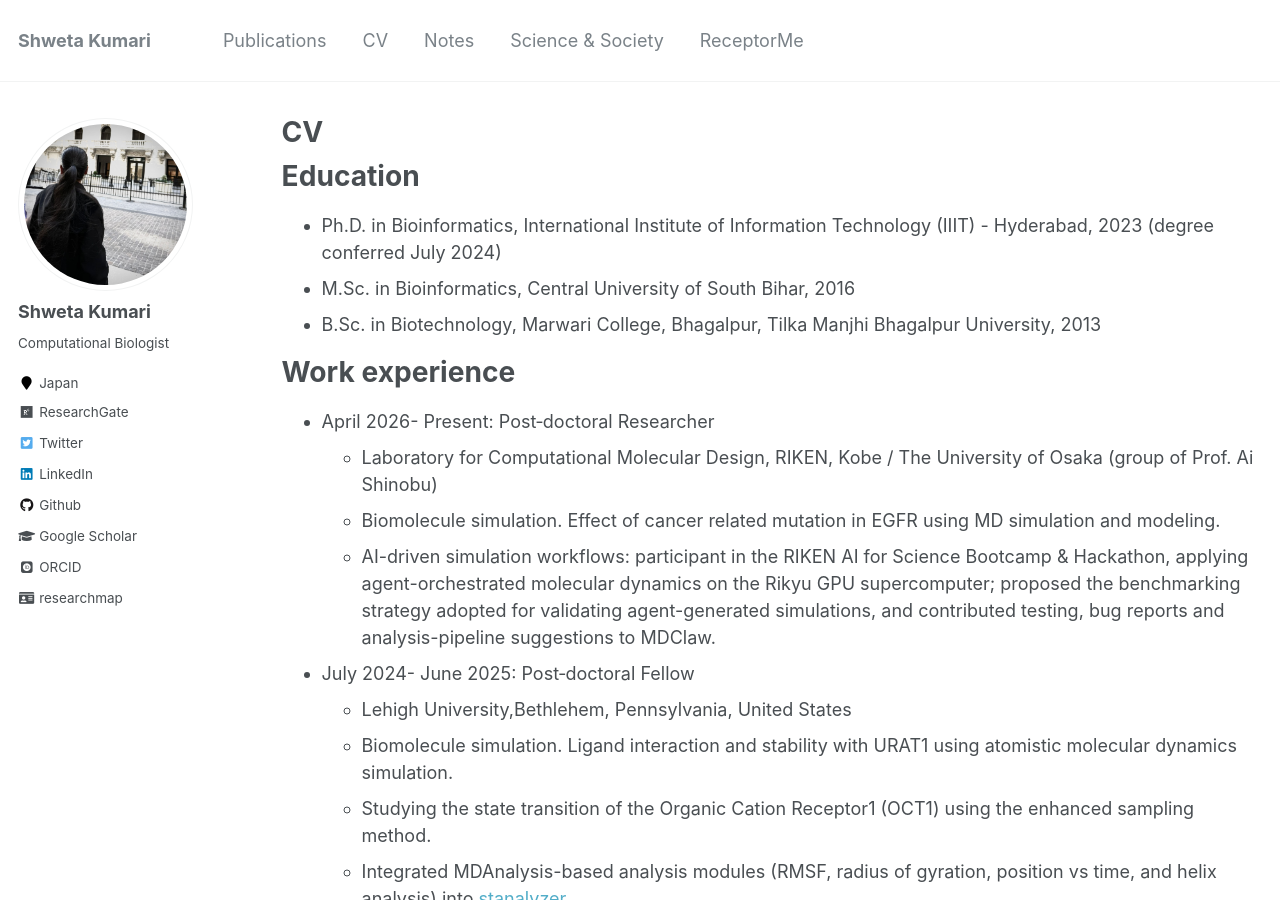
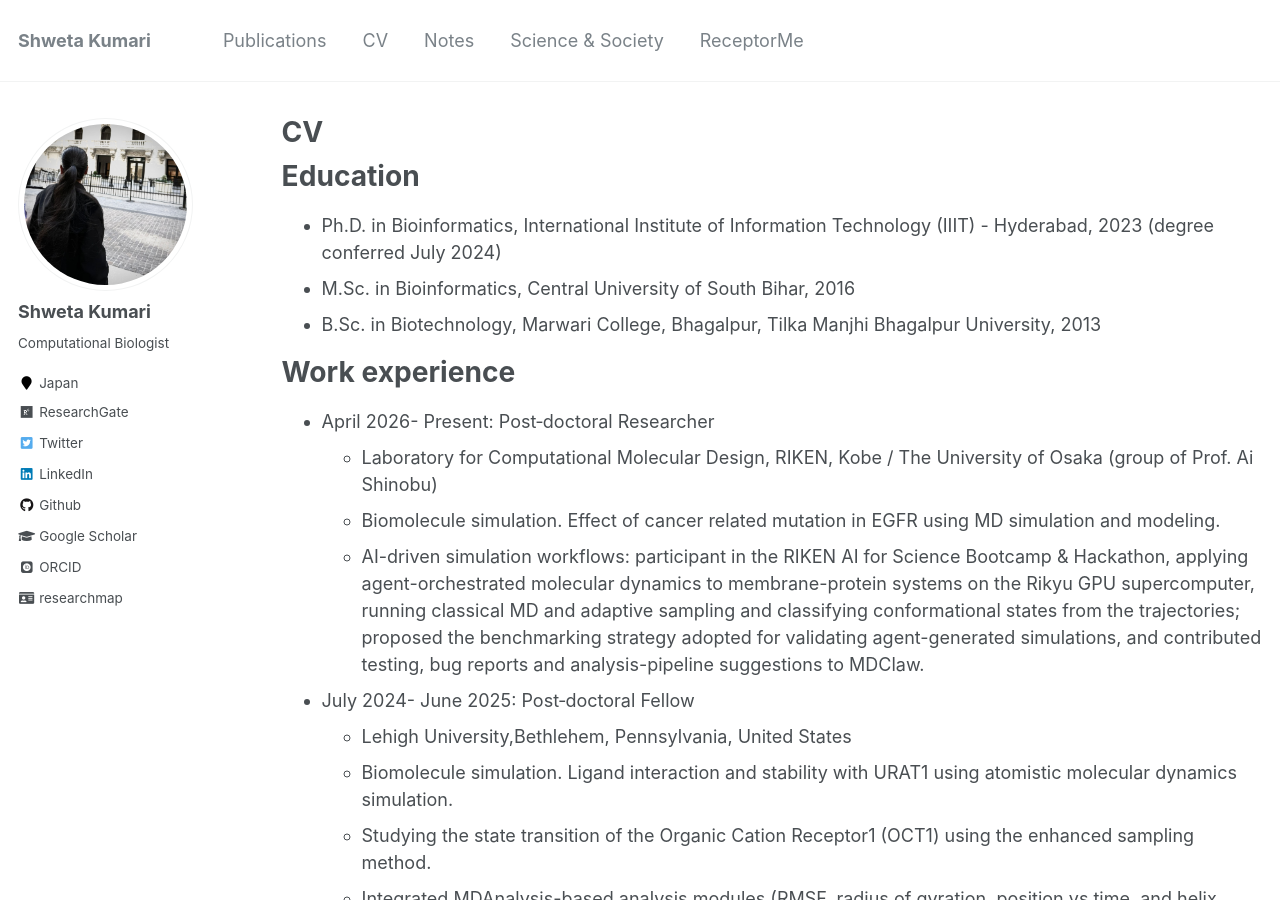
Before and after one commit to shweta-Moni/shweta-Moni.github.io, a Jekyll site: the page built from _pages/cv.md, in a window 1280 px wide and 900 px high. Built offline with Jekyll 4.4.1, drawn with Linux system fonts in a browser that asks for light colours; some web fonts are replaced; some of the changed text lies outside the part shown.

Commit message:
Enhance CV with detailed simulation workflows and presentations
Expanded details on AI-driven simulation workflows and clarified the application to membrane-protein systems. Updated conference presentation details for clarity.

```diff
--- a/_pages/cv.md
+++ b/_pages/cv.md
@@ -21,7 +21,7 @@ Work experience
 * April 2026- Present: Post‑doctoral Researcher
    * Laboratory for Computational Molecular Design, RIKEN, Kobe / The University of Osaka (group of Prof. Ai Shinobu)
    * Biomolecule simulation. Effect of cancer related mutation in EGFR using MD simulation and modeling.
-   * AI-driven simulation workflows: participant in the RIKEN AI for Science Bootcamp & Hackathon, applying agent-orchestrated molecular dynamics on the Rikyu GPU supercomputer; proposed the benchmarking strategy adopted for validating agent-generated simulations, and contributed testing, bug reports and analysis-pipeline suggestions to MDClaw.
+   * AI-driven simulation workflows: participant in the RIKEN AI for Science Bootcamp & Hackathon, applying agent-orchestrated molecular dynamics to membrane-protein systems on the Rikyu GPU supercomputer, running classical MD and adaptive sampling and classifying conformational states from the trajectories; proposed the benchmarking strategy adopted for validating agent-generated simulations, and contributed testing, bug reports and analysis-pipeline suggestions to MDClaw.
 
 * July 2024- June 2025: Post‑doctoral Fellow
    * Lehigh University,Bethlehem, Pennsylvania, United States
```
Also changed, not shown: other parts of _pages/cv.md (+0 -1 lines).
